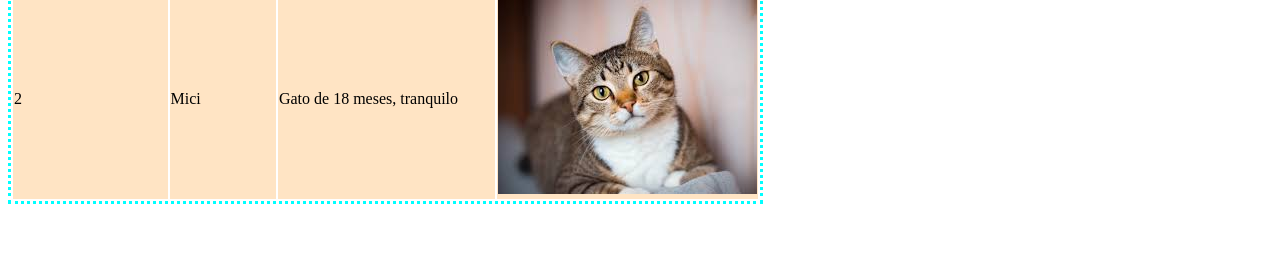
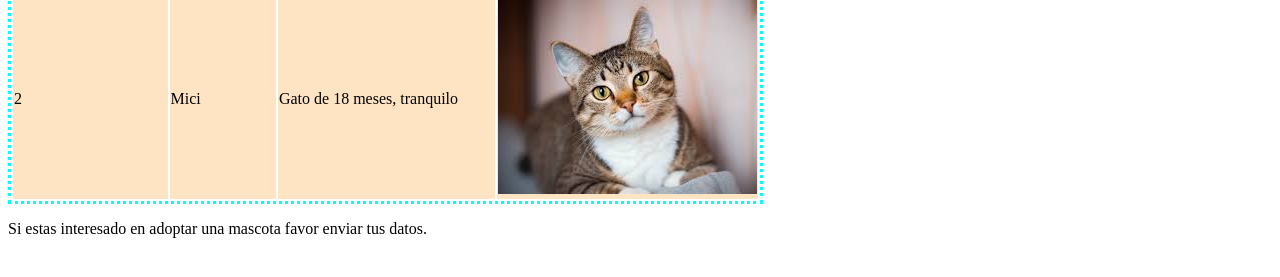
Before and after one commit to LeonardoNevarezChavez/proyectoweb_git2, a plain HTML site: page index.html in a window 1280 px wide. Shown: the part 311-588 px from the top of the page. Drawn offline with Linux system fonts and the light colour scheme.

Commit message:
Nuevo parrafo de adopcion en index.html

```diff
--- a/index.html
+++ b/index.html
@@ -51,5 +51,7 @@
         </tr>
     </table>
 
+    <p>Si estas interesado en adoptar una mascota favor enviar tus datos.</p>
+
 </body>
 </html>
```
